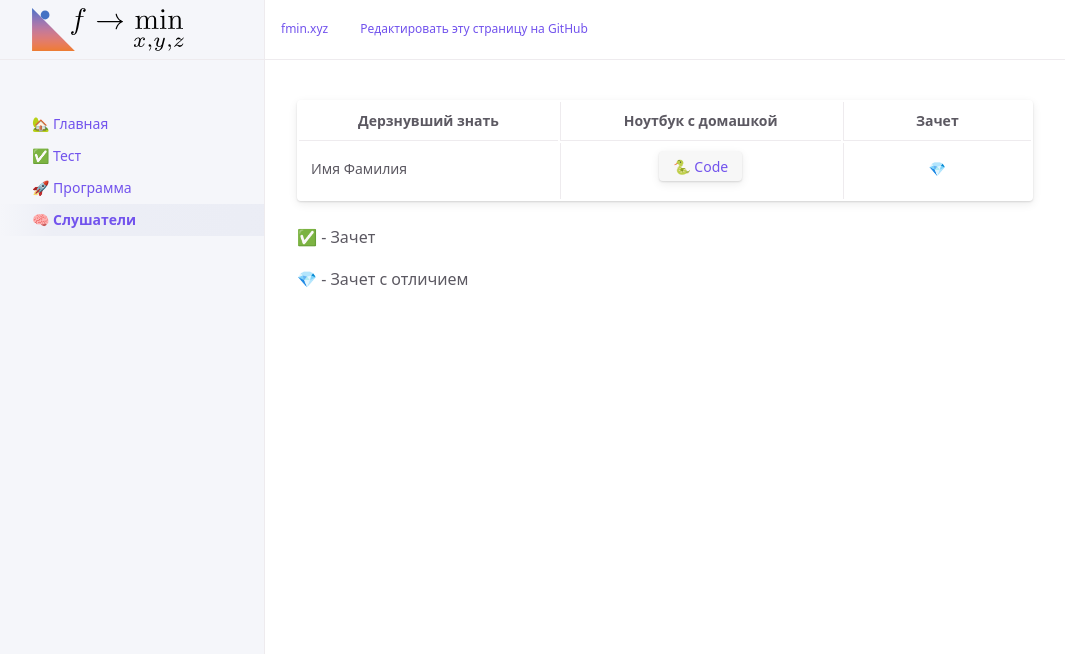
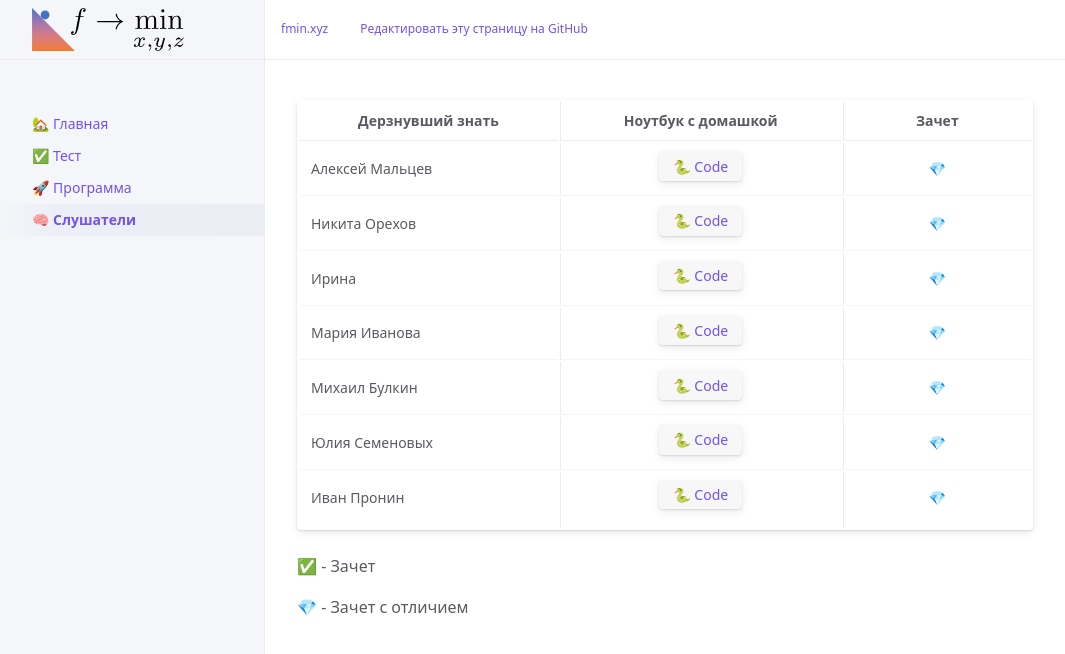
Before and after one commit to MerkulovDaniil/sber223, a Jekyll site: the page built from students.md, in a window 1280 px wide. Shown: the top 654 px of the page, without its empty margins (107-1172 px from the left). Built offline with Jekyll 4.4.1, drawn with Linux system fonts in a browser that asks for light colours; our own code applies the rules of GitHub Pages for plain Markdown files; a script that is not in the unit is left out.

Commit message:
Update students.md

```diff
--- a/students.md
+++ b/students.md
@@ -5,7 +5,13 @@ nav_order: 4
 
 | Дерзнувший знать     | Ноутбук с домашкой | Зачет |
 |----------------------|:------------------:|:---:|
-| Имя Фамилия    | [🐍 Code](https://colab.research.google.com/drive/){: .btn } | 💎 |
+| Алексей Мальцев    | [🐍 Code](https://colab.research.google.com/drive/1uiL7ATO4r3z2NkYCfRIIoc31tCHuiyzV?usp=sharing){: .btn } | 💎 |
+| Никита Орехов    | [🐍 Code](https://colab.research.google.com/drive/1wyF9VcCc-6x8r5BCX5cEC3lYTLxCF8AD?usp=sharing){: .btn } | 💎 |
+| Ирина    | [🐍 Code](https://colab.research.google.com/drive/1VjFKw4Ya0xD3cb9DSrJjTqOWzQbU0YAQ?usp=sharing){: .btn } | 💎 |
+| Мария Иванова    | [🐍 Code](https://colab.research.google.com/drive/1zdycxUU9ABxDdHfAReD1Acn6ginCXKtY?usp=sharing){: .btn } | 💎 |
+| Михаил Булкин    | [🐍 Code](https://colab.research.google.com/drive/1ki_S_FPHsakf2tduuz0dIyJvByaJaFHB?usp=sharing){: .btn } | 💎 |
+| Юлия Семеновых    | [🐍 Code](https://colab.research.google.com/drive/1g0nEA0QeXB695aS172oOtRnFBm1ReuX1?usp=sharing){: .btn } | 💎 |
+| Иван Пронин    | [🐍 Code](https://colab.research.google.com/drive/12fHOfwbNJcKn14oK8D-Y_e4nHK0-4HrZ?usp=sharing){: .btn } | 💎 |
 
 ✅ - Зачет
 
```
